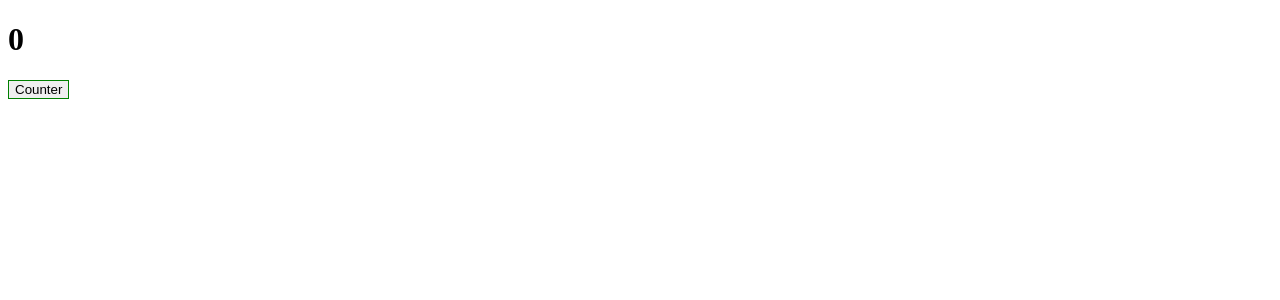
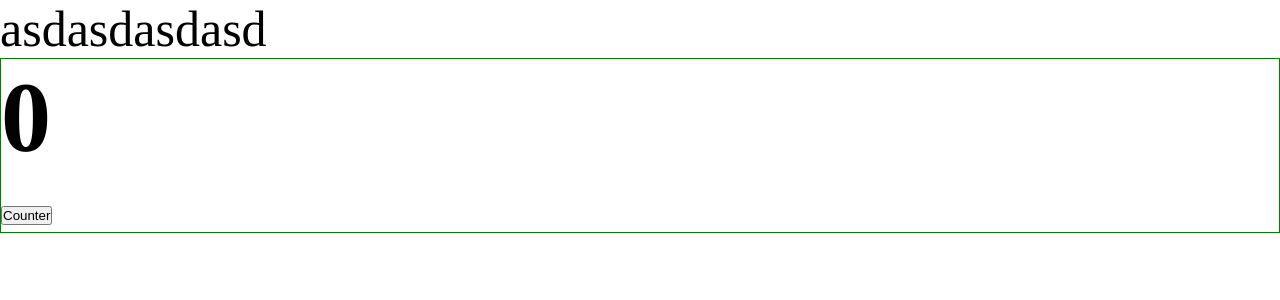
Before and after one commit to Yuri-Simonov/frontend_2023, a React app: page / in a window 1280 px wide. Shown: the top 300 px of the page. Built offline with nearby package versions, Linux system fonts and the light colour scheme.

Commit message:
5. Настраиваем css modules

```diff
--- a/package.json
+++ b/package.json
@@ -20,6 +20,7 @@
 		"@types/webpack-dev-server": "^4.7.2",
 		"css-loader": "^6.6.0",
 		"html-webpack-plugin": "^5.5.0",
+		"mini-css-extract-plugin": "^2.5.3",
 		"sass": "^1.49.9",
 		"sass-loader": "^12.6.0",
 		"style-loader": "^3.3.1",
--- /dev/null
+++ b/src/App.tsx
@@ -0,0 +1,10 @@
+import Counter from "./components/Counter";
+import './index.scss'
+
+const App = () => {
+	return (<div className="app">asdasdasdasd
+		<Counter />
+	</div>  );
+}
+
+export default App;
--- a/src/components/Counter.scss
+++ b/src/components/Counter.module.scss
@@ -1,3 +1,3 @@
-button {
+.button {
 	border: 1px solid green;
 }
--- a/src/components/Counter.tsx
+++ b/src/components/Counter.tsx
@@ -1,5 +1,5 @@
 import { useState } from "react";
-import "./Counter.scss";
+import classes from './Counter.module.scss';
 
 const Counter = () => {
 	const [count, setCount] = useState(0);
@@ -9,7 +9,7 @@
 	};
 
 	return (
-		<div>
+		<div className={classes.button}>
 			<h1>{count}</h1>
 			<button onClick={increment}>Counter</button>
 		</div>
--- /dev/null
+++ b/src/global.d.ts
@@ -0,0 +1,4 @@
+// файл декларации типов
+
+declare module "*.module.css";
+declare module "*.module.scss";
--- /dev/null
+++ b/src/index.scss
@@ -0,0 +1,8 @@
+*{
+	margin: 0;
+	padding: 0;box-sizing: border-box;
+}
+
+.app{
+	font-size: 50px;
+}
--- a/src/index.tsx
+++ b/src/index.tsx
@@ -1,9 +1,7 @@
 import { render } from "react-dom";
-import Counter from "./components/Counter";
+import App from "./App";
 
 render(
-	<div>
-		<Counter />
-	</div>,
+	<App/>,
 	document.getElementById("root")
 );
```
Also changed, not shown: 4 other files (tests, documents, lock files or other folders).
